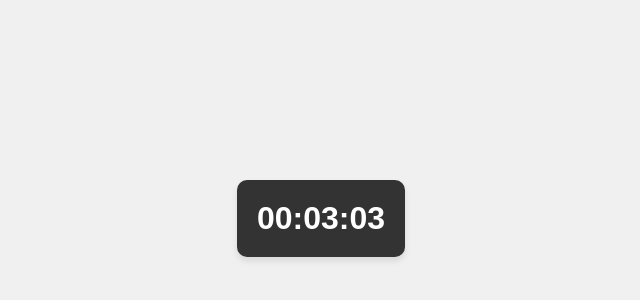
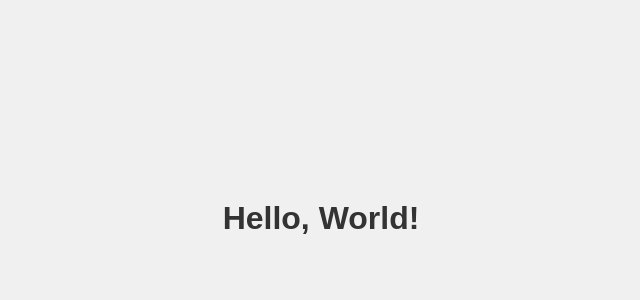
Before and after one commit to anarrowroad/PlotDataWebApp, a plain HTML site: page index.html in a window 1280 px wide. Shown: the part 182-482 px from the top of the page, without its empty margins (319-959 px from the left). Drawn offline with Linux system fonts and the light colour scheme.

Commit message:
Update index.html

```diff
--- a/index.html
+++ b/index.html
@@ -3,7 +3,7 @@
 <head>
     <meta charset="UTF-8">
     <meta name="viewport" content="width=device-width, initial-scale=1.0">
-    <title>Current Time</title>
+    <title>Hello World</title>
     <style>
         body {
             display: flex;
@@ -13,37 +13,15 @@
             margin: 0;
             font-family: Arial, sans-serif;
             background-color: #f0f0f0;
+            color: #333;
         }
-        .clock {
+        .message {
             font-size: 2rem;
             font-weight: bold;
-            background: #333;
-            color: #fff;
-            padding: 20px;
-            border-radius: 10px;
-            box-shadow: 0 4px 6px rgba(0,0,0,0.1);
         }
     </style>
 </head>
 <body>
-    <div class="clock" id="clock"></div>
-
-    <script>
-        function updateTime() {
-            const now = new Date();
-            const hours = String(now.getHours()).padStart(2, '0');
-            const minutes = String(now.getMinutes()).padStart(2, '0');
-            const seconds = String(now.getSeconds()).padStart(2, '0');
-            const timeString = `${hours}:${minutes}:${seconds}`;
-
-            document.getElementById('clock').textContent = timeString;
-        }
-
-        // Update time every second
-        setInterval(updateTime, 1000);
-
-        // Initial call to set the time immediately on page load
-        updateTime();
-    </script>
+    <div class="message">Hello, World!</div>
 </body>
 </html>
```
